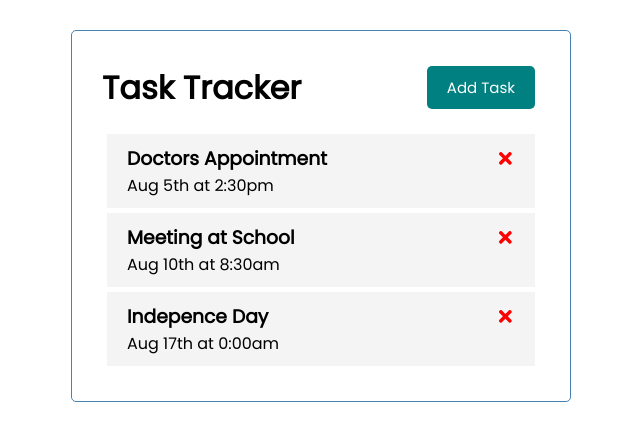
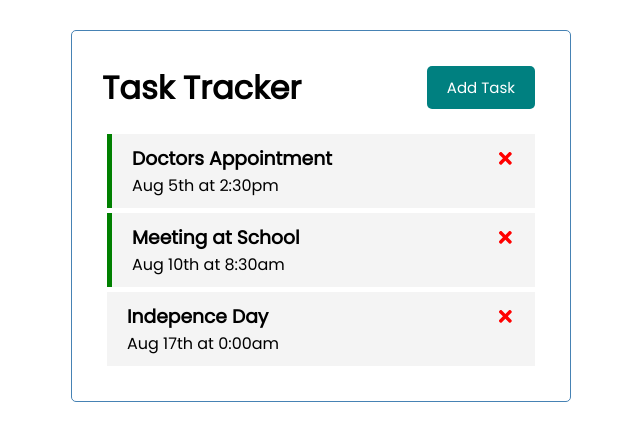
Before and after one commit to erpriliano/simple-task-tracker, a React (Create React App) app: page / in a window 1280 px wide. Shown: the top 440 px of the page, without its empty margins (319-959 px from the left). Built offline with nearby package versions, Linux system fonts and the light colour scheme.

Commit message:
Add toggle reminder functionality

```diff
--- a/src/App.js
+++ b/src/App.js
@@ -25,15 +25,29 @@
         },
     ])
 
+    //Delete task function
     const deleteTask = (id) => {
         setTasks(tasks.filter((task) => task.id !== id))
+    }
+
+    //Toggle reminder
+    const toggleReminder = (id) => {
+        setTasks(
+            tasks.map((task) =>
+                task.id === id ? { ...task, reminder: !task.reminder } : task
+            )
+        )
     }
 
     return (
         <div className="container">
             <Header title="Task Tracker" />
             {tasks.length > 0 ? (
-                <Tasks tasks={tasks} onDelete={deleteTask} />
+                <Tasks
+                    tasks={tasks}
+                    onDelete={deleteTask}
+                    onToggle={toggleReminder}
+                />
             ) : (
                 'No tasks to show'
             )}
--- a/src/components/Task.js
+++ b/src/components/Task.js
@@ -1,9 +1,12 @@
 import React from 'react'
 import { FaTimes } from 'react-icons/fa'
 
-function Task({ task, onDelete }) {
+function Task({ task, onDelete, onToggle }) {
     return (
-        <div className="task">
+        <div
+            className={`task ${task.reminder ? `reminder` : ``}`}
+            onClick={onToggle}
+        >
             <h3>
                 {task.text}{' '}
                 <FaTimes
--- a/src/components/Tasks.js
+++ b/src/components/Tasks.js
@@ -2,7 +2,7 @@
 
 import Task from './Task'
 
-function Tasks({ tasks, onDelete }) {
+function Tasks({ tasks, onDelete, onToggle }) {
     return (
         <>
             {tasks.map((task, i) => {
@@ -11,6 +11,7 @@
                         key={i}
                         task={task}
                         onDelete={() => onDelete(task.id)}
+                        onToggle={() => onToggle(task.id)}
                     />
                 )
             })}
```
